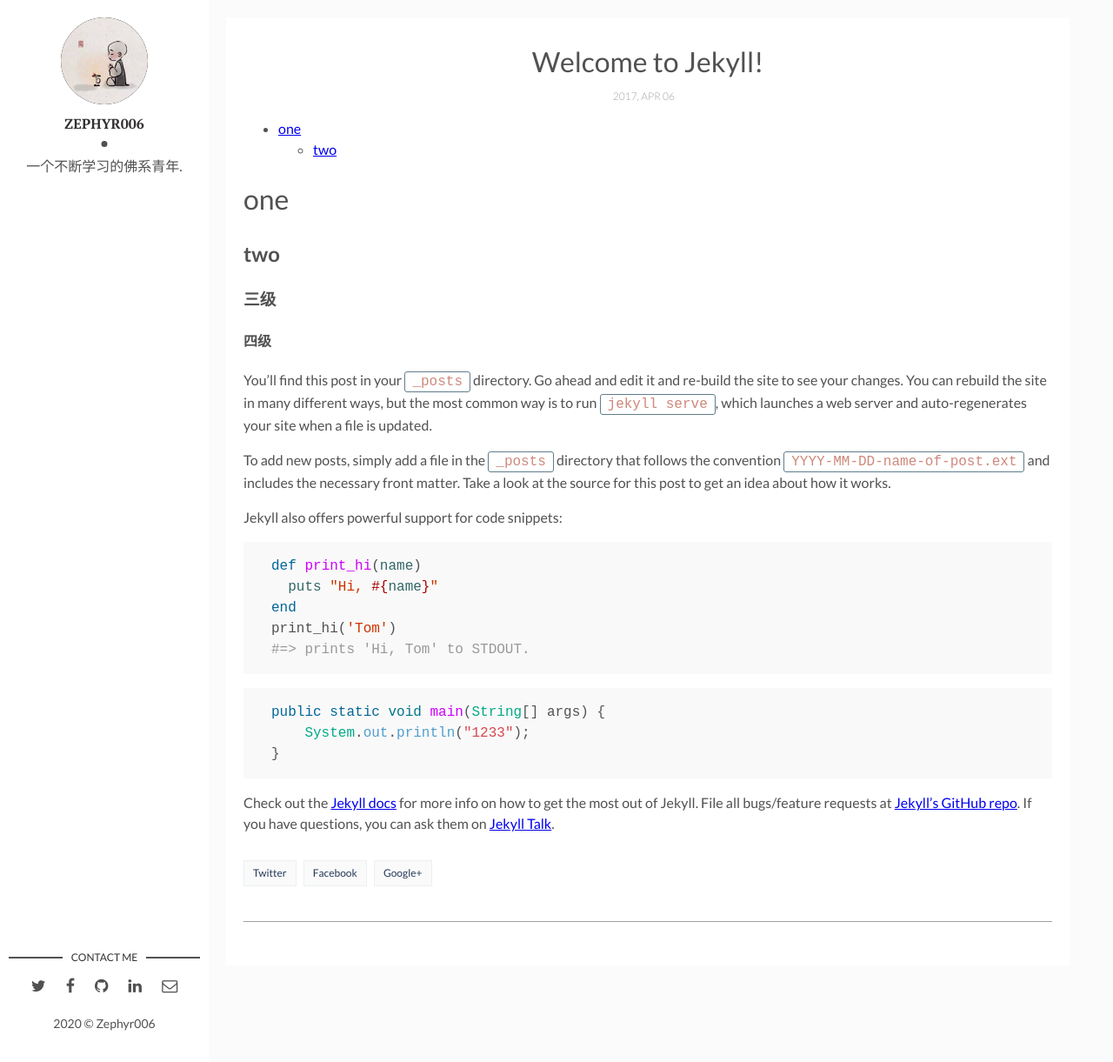
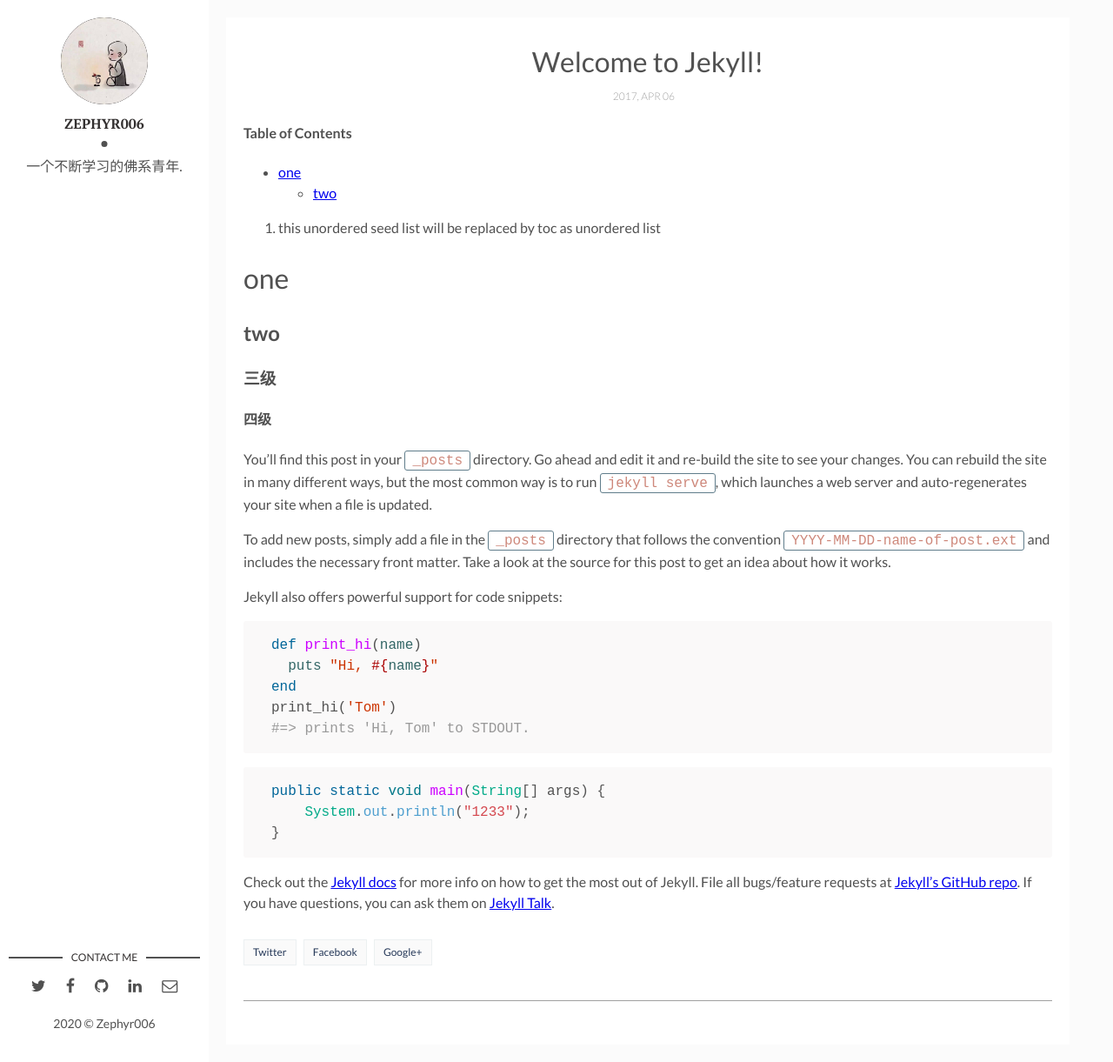
Before and after one commit to Zephyr006/zephyr006.github.io, a Jekyll site: the page built from _posts/2017-04-06-welcome-to-jekyll.markdown, in a window 1280 px wide and 1221 px high. Shown: the whole window at 87% size. Built offline with Jekyll 4.4.1, drawn with Linux system fonts in a browser that asks for light colours; comment, search, counter and statistics services are not loaded.

Commit message:
toc目录插件

```diff
--- a/_posts/2017-04-06-welcome-to-jekyll.markdown
+++ b/_posts/2017-04-06-welcome-to-jekyll.markdown
@@ -5,8 +5,14 @@ date: 2017-04-06 13:32:20 +0300
 description: You’ll find this post in your `_posts` directory. Go ahead and edit it and re-build the site to see your changes. # Add post description (optional)
 img:  # Add image post (optional)
 ---
-* aaaa
+<h4>Table of Contents</h4>
+- this unordered seed list will be replaced by toc as unordered list
 {:toc}
+
+
+1. this unordered seed list will be replaced by toc as unordered list
+{:toc}
+
 
 # one
 ## two
```
